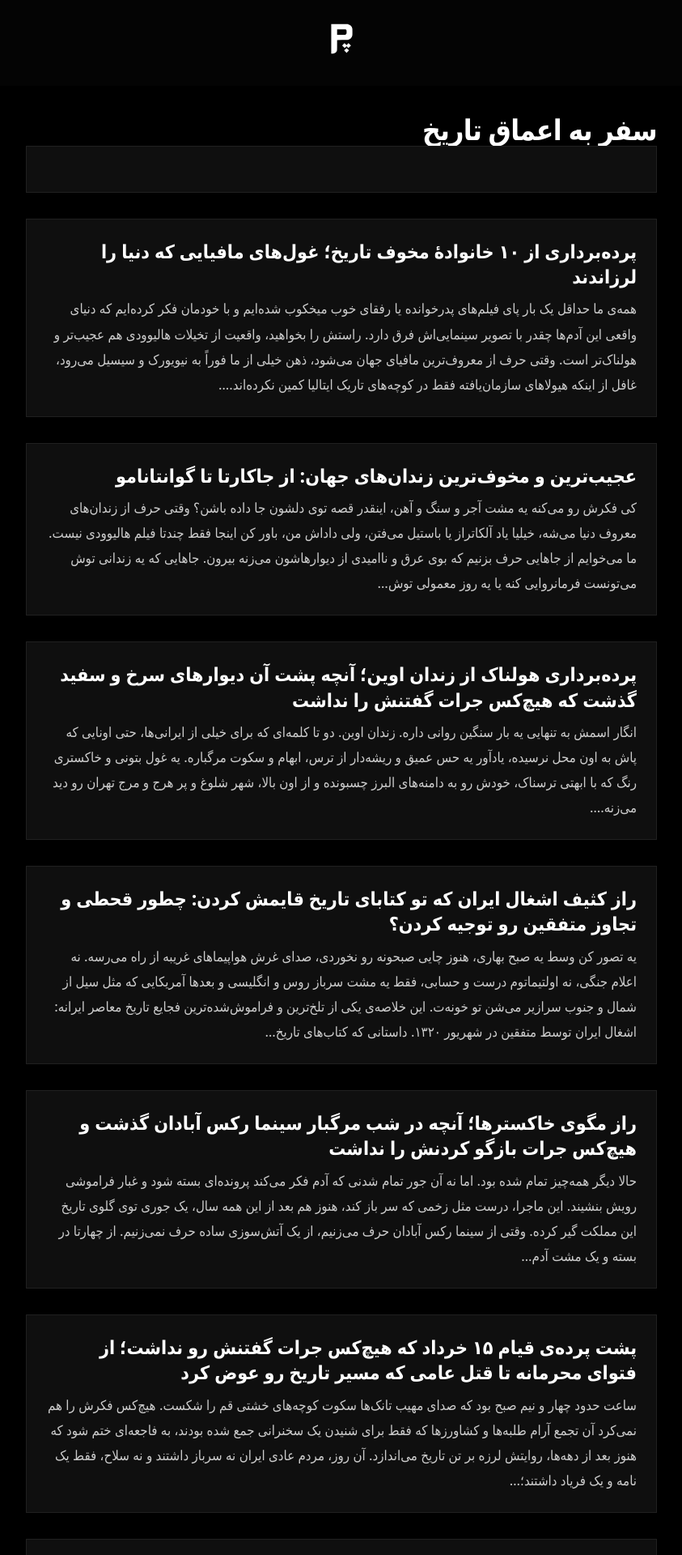
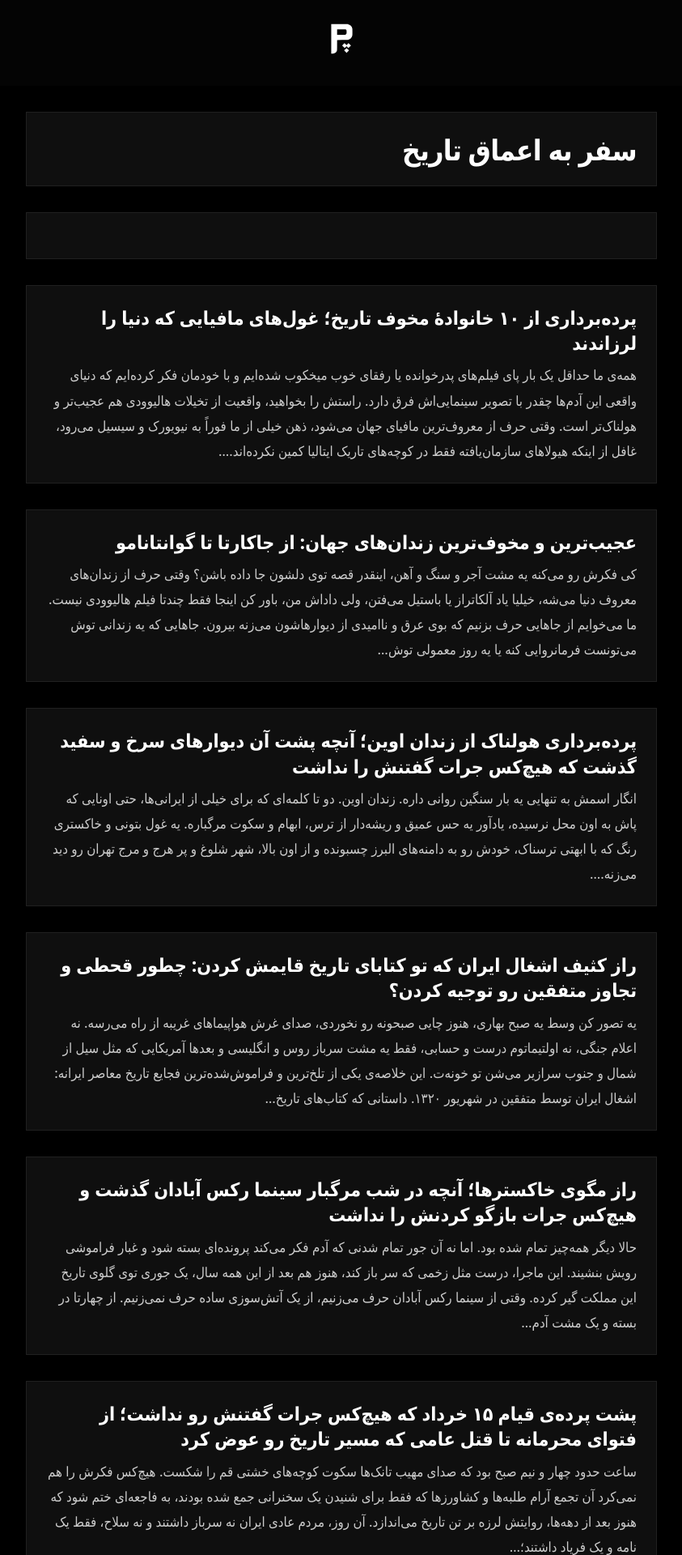
Before and after one commit to darkblog/darkblog.github.io, a Jekyll site: the page built from index.html, in a window 1280 px wide. Shown: the top 1920 px of the page at 81% size, without its empty margins (218-1061 px from the left). Built offline with Jekyll 4.4.1, drawn with Linux system fonts in a browser that asks for light colours.

Commit message:
Update index.html

```diff
--- a/index.html
+++ b/index.html
@@ -5,8 +5,11 @@ description: "پاسگاه، وبلاگی برای سفر به اعماق تار
 is_home: true
 ---
 
-<h1 class="page-title">سفر به اعماق تاریخ</h1>
 <div class="posts-list">
+    <div class="post-card">
+        <h1 class="page-title">سفر به اعماق تاریخ</h1>
+    </div>
+
     {% for post in site.posts limit: 100 %}
     <a href="{{ post.url }}" class="post-card" aria-label="{{ post.title }}">
         <h2 class="post-title">{{ post.title }}</h2>
```
